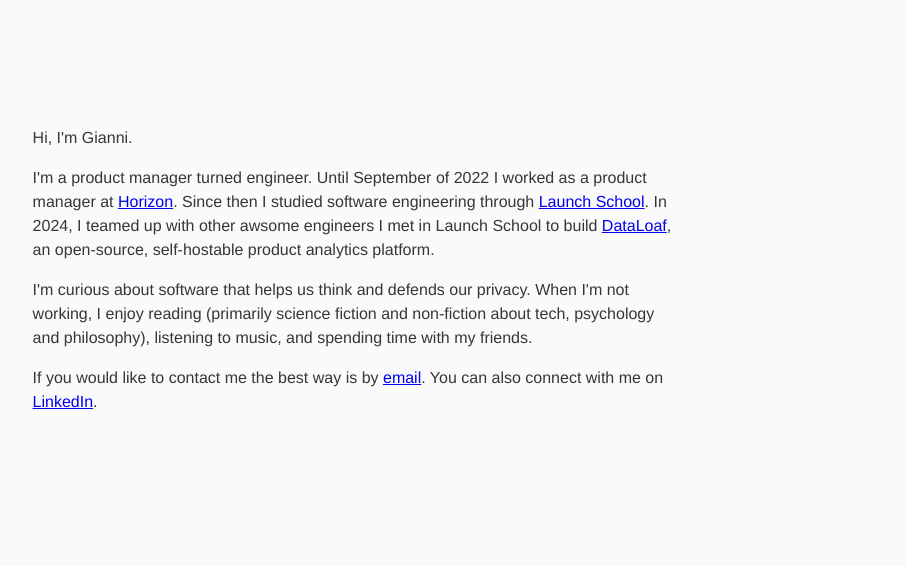
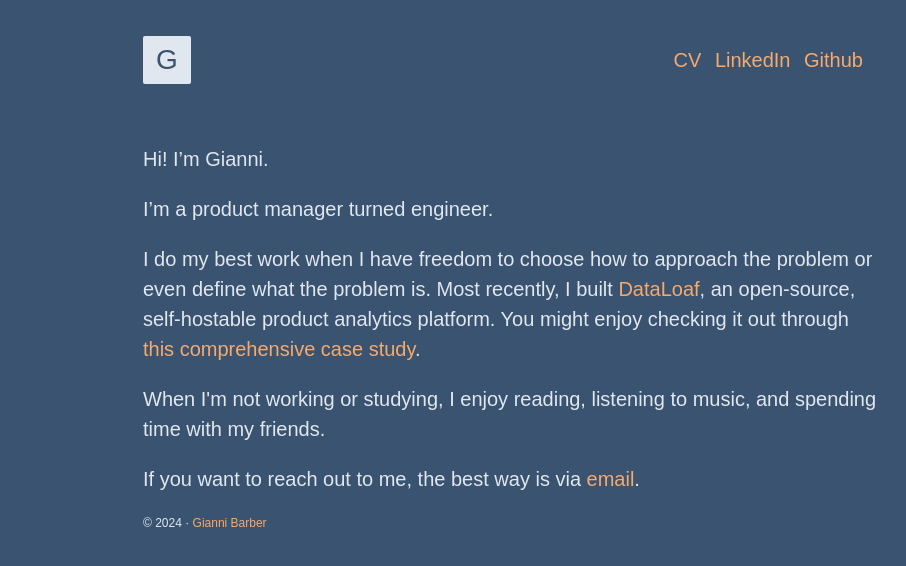
Before and after one commit to giannibarber/personalSite, a website: page public/index.html in a window 1280 px wide. Shown: the whole page, without its empty margins (129-1035 px from the left). Drawn offline with Linux system fonts and the light colour scheme.

Commit message:
Added CV & Updated Site Design

```diff
--- a/public/index.html
+++ b/public/index.html
@@ -1,33 +1,97 @@
-<!DOCTYPE html>
-<html lang="en">
+<!doctype html>
+<html lang=en>
   <head>
+    <meta charset=utf-8>
     <title>Hi, I'm Gianni</title>
-    <meta charset="utf-8">
-    <style type="text/css">
-        body {
-            line-height: 1.5;
-            counter-reset: sidenote-counter;
-            padding: 8% 12% 12%;
-            font-family: Helvetica, Arial, sans-serif;
-            color: #363636;
-            background: #fafafa;
-        }
+    <meta name=description content="My personal Site">
+    <meta name=viewport content="width=device-width,initial-scale=1">
+    <style type=text/css>
+      :root {
+          --primary-color: rgba(246, 170, 109);
+          --secondary-color: rgba(225, 231, 238);
+          --tertiary-color: rgba(57, 83, 112);
+      }
 
-        article {
-            max-width: 40rem;
-            margin-bottom: 2em;
-        }
+      body {
+        padding: 1rem;
+        margin: auto;
+        max-width: 46rem;
+        font-family: "Avenir LT Std Book",sans-serif;
+        line-height: 1.5;
+        font-size: 20px;
+        color: var(--secondary-color);
+        -webkit-font-smoothing: antialiased;
+        font-weight: 300;
+        background-color: var(--tertiary-color)
+      }
+
+      nav {
+        display: flex;
+        justify-content: space-between;
+        align-items: center;
+        margin: 1em 0 3em
+      }
+
+      nav ul,
+      nav li {
+        display: inline-block;
+        list-style: none;
+        margin: 0 0 0 .5rem;
+        padding: 0
+      }
+
+      nav ul {
+        margin-right: 1rem
+      }
+
+      .logo {
+        background-color: var(--secondary-color);
+        color: var(--tertiary-color);
+        min-width: 48px;
+        min-height: 48px;
+        font-size: 28px;
+        border-radius: 2px;
+        display: flex;
+        justify-content: center;
+        align-items: center
+      }
+
+      a {
+        color: var(--primary-color);
+        text-decoration: none;
+        word-break: break-word
+      }
+
+      a:hover {
+        color: var(--secondary-color);
+      }
+
+      footer {
+        font-size: 12px
+      }
     </style>
   </head>
   <body>
-    <article>
-        <p>Hi, I'm Gianni.</p>
-
-        <p>I'm a product manager turned engineer. Until September of 2022 I worked as a product manager at <a href="https://www.gethorizon.net/">Horizon</a>. Since then I studied software engineering through <a href="https://launchschool.com/employers">Launch School</a>. In 2024, I teamed up with other awsome engineers I met in Launch School to build <a href="https://data-loaf.com">DataLoaf</a>, an open-source, self-hostable product analytics platform.</p>
-
-        <p>I'm curious about software that helps us think and defends our privacy. When I'm not working, I enjoy reading (primarily science fiction and non-fiction about tech, psychology and philosophy), listening to music, and spending time with my friends.</p>
-
-        <p>If you would like to contact me the best way is by <a href="mailto:personalsite.unchain294@passmail.net">email</a>. You can also connect with me on <a href="https://linkedin.com/in/giannibarber">LinkedIn</a>.</p>
-    </article>
+    <header>
+      <nav><a class=logo href="" style="pointer-events: none;">G</a>
+        <ul>
+          <li><a href=/about />CV</a></li>
+          <li><a href=https://linkedin.com/in/giannibarber>LinkedIn</a></li>
+          <li><a href=https://github.com/giannibarber>Github</a></li>
+        </ul>
+      </nav>
+    </header>
+    <main id=content>
+      <p>Hi! I&rsquo;m Gianni.</p>
+      <p>I&rsquo;m a product manager turned engineer.</p>
+      <p>I do my best work when I have freedom to choose how to approach the problem or even define what the problem is.
+          Most recently, I built <a href=https://data-loaf.com>DataLoaf</a>, an open-source, self-hostable product analytics platform. You might enjoy checking it out through <a href=https://data-loaf.com/docs/category/case-study>this comprehensive case study</a>.</p>
+      <p></p>
+      <p>When I'm not working or studying, I enjoy reading, listening to music, and spending time with my friends.</p>
+      <p>If you want to reach out to me, the best way is via <a href=mailto:personalsite.unchain294@passmail.net>email</a>.</p>
+    </main>
+    <footer>
+      <p>&copy; 2024 &#183; <a href=mailto:personalsite.unchain294@passmail.net>Gianni Barber</a></p>
+    </footer>
   </body>
 </html>
```
Also changed, not shown: 1 other file.
